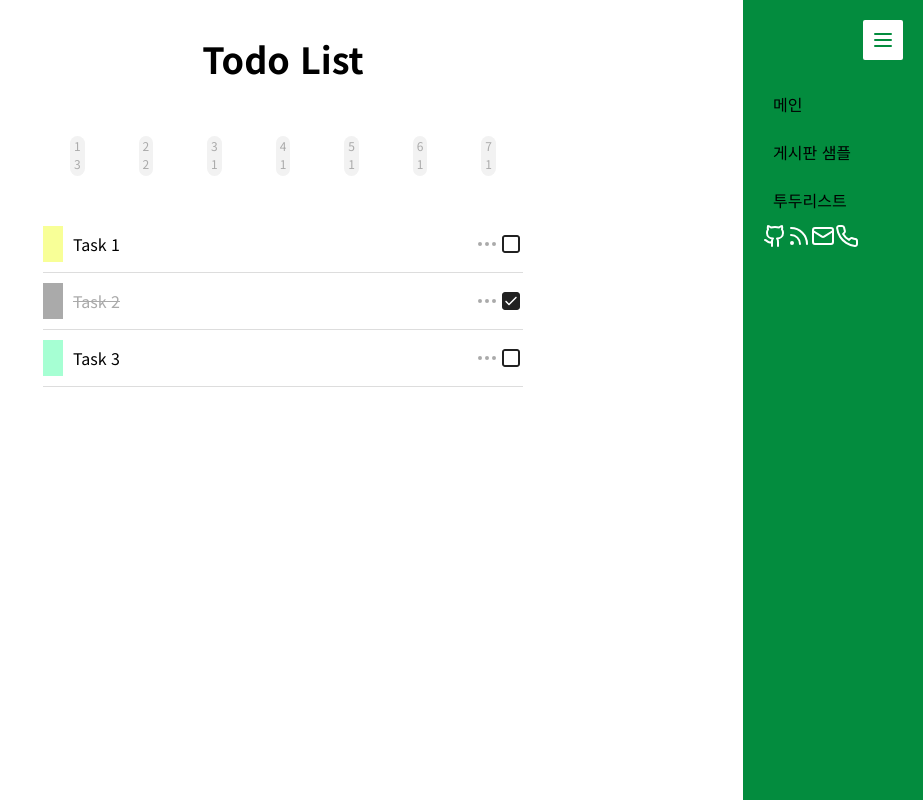
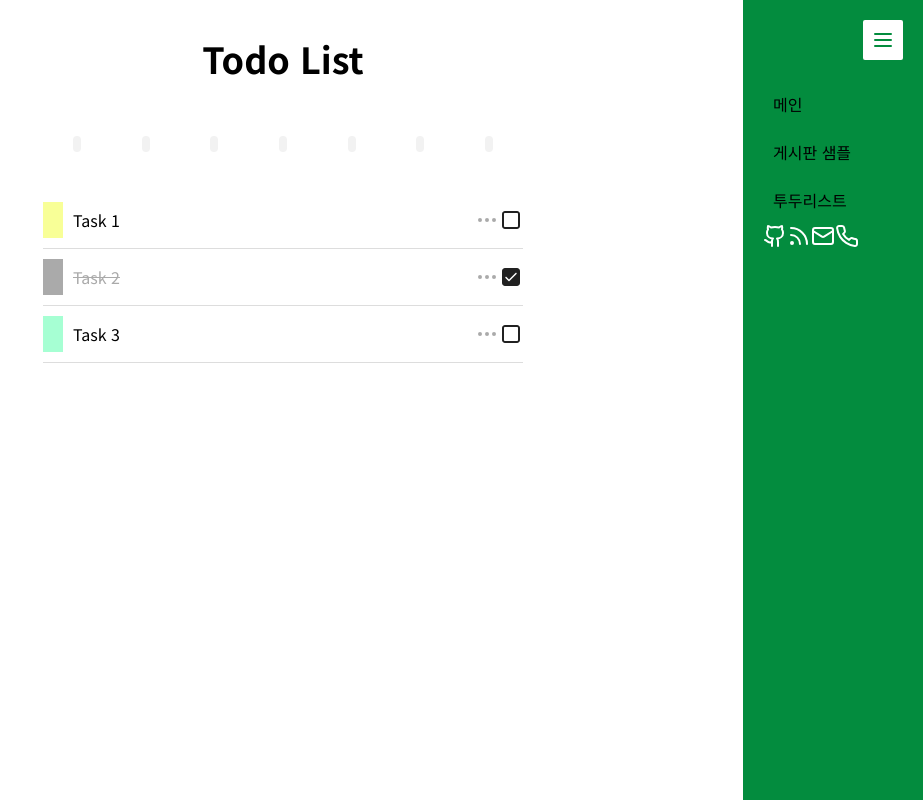
Before and after one commit to 33park/next-sample, a Next.js app in the folder next-basic/: page /todo in a window 1280 px wide. Shown: the whole page, without its empty margins (357-1280 px from the left). Built offline with nearby package versions, Linux system fonts and the light colour scheme.

Commit message:
최근 1주를 구해 배열에 넣기 작업 중

```diff
--- a/next-basic/src/app/component/todo/TodoCalendar.tsx
+++ b/next-basic/src/app/component/todo/TodoCalendar.tsx
@@ -15,8 +15,8 @@ export default function TodoCalendar({ calendarList }: TodoProps) {
       <>
       {/* 주말 캘린더 */}
         <WeekendList>
-            {calendarList.map(({ date, count }) => (
-                <li key={date}>
+            {calendarList.map(({ date, count },index) => (
+                <li key={index}>
                     <strong>{date}</strong>
                     <span>{count}</span>
                 </li>
--- a/next-basic/src/app/todo/page.tsx
+++ b/next-basic/src/app/todo/page.tsx
@@ -1,23 +1,35 @@
 "use client"
 
-import React from 'react'
+import React,{useState} from 'react'
 import styled from 'styled-components';
 import { flexBox } from '@/style/styles/common';
 import TodoList from '../component/todo/TodoList'
 import TodoCalendar from '../component/todo/TodoCalendar'
 
 export default function TodoApp() {
+
+        const currentDate = new Date();
+
+        const recentWeekDates = [];
+        for (let i = 0; i < 7; i++) {
+            const date = new Date(currentDate);
+            date.setDate(currentDate.getDate() - i);
+            recentWeekDates.push(date);
+        }
+
+        const formattedRecentWeekDates = recentWeekDates.map(date => {
+            // const year = date.getFullYear();
+            // const month = String(date.getMonth() + 1).padStart(2, '0');
+            const day = String(date.getDate()).padStart(2, '');
+
+            console.log(day);
+
+            return `${day}`;
+        });
+
+        const [calendarList , setCalendar] = useState(formattedRecentWeekDates);
+
         // Sample data
-        const calendarList = [
-            { date: 1, count: 3 },
-            { date: 2, count: 2 },
-            { date: 3, count: 1 },
-            { date: 4, count: 1 },
-            { date: 5, count: 1 },
-            { date: 6, count: 1 },
-            { date: 7, count: 1 },
-        ];
-
         const registeredList = [
             { order: 1, content: 'Task 1', status: false },
             { order: 2, content: 'Task 2', status: true },
@@ -29,7 +41,7 @@ export default function TodoApp() {
     <div>
         <TodoContainer>
             <h1>Todo List</h1>
-            <TodoCalendar calendarList={calendarList}/>
+            <TodoCalendar calendarList={formattedRecentWeekDates}/>
             <TodoList registeredList={registeredList} />
         </TodoContainer>
     </div>
```
